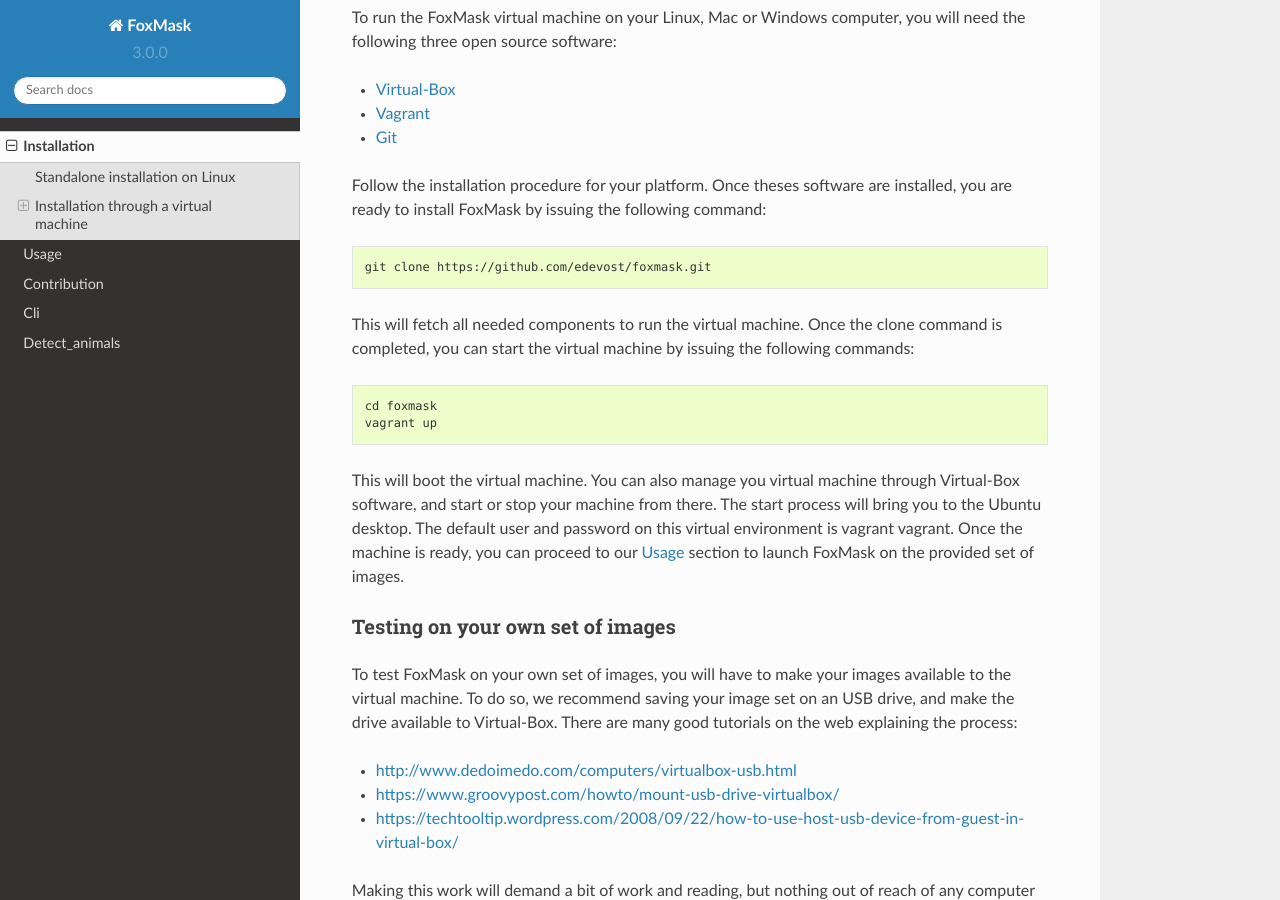
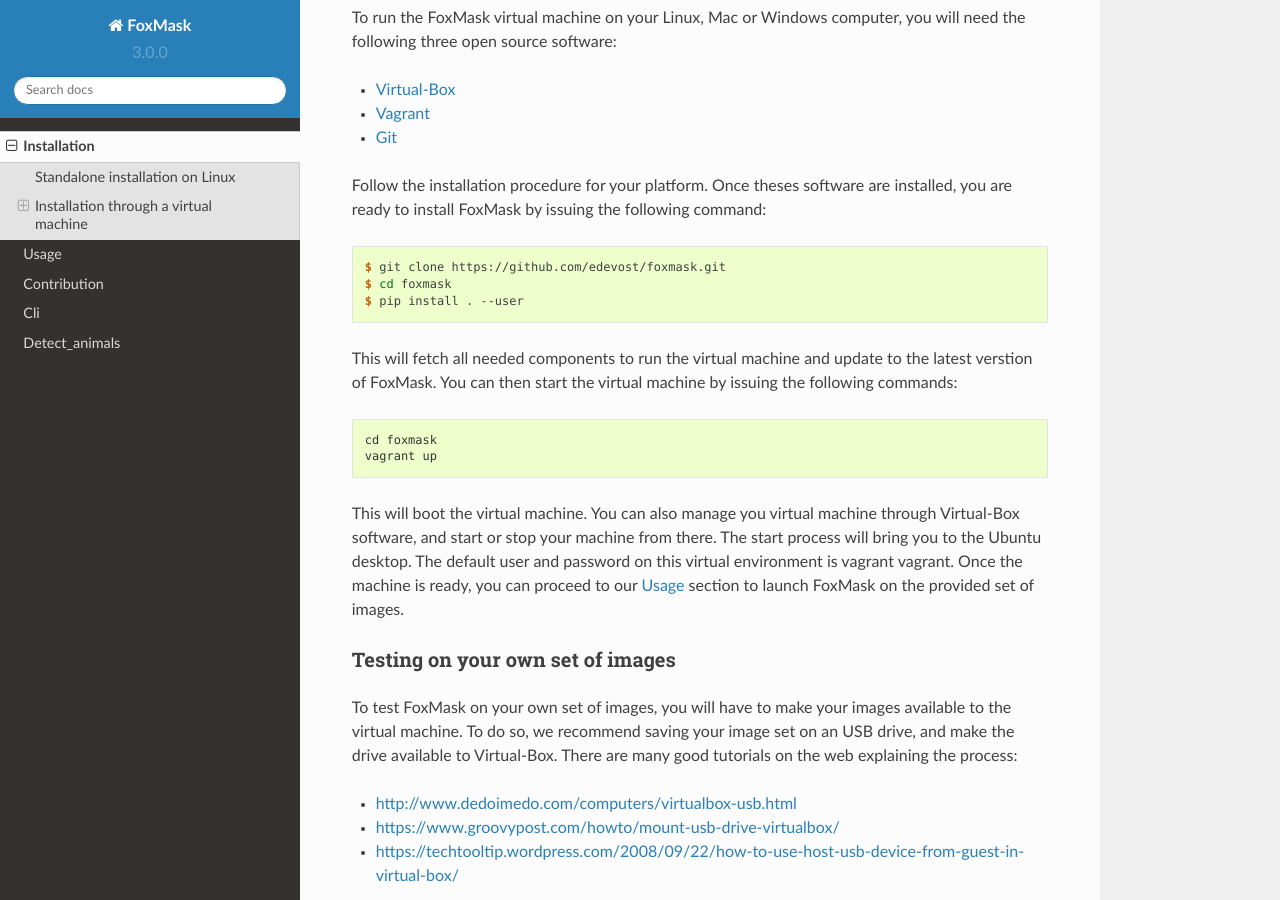
Before and after one commit to edevost/foxmask, a Sphinx documentation site: the page built from docs/installation.rst, in a window 1280 px wide and 900 px high, scrolled down 1435 px. Built offline with Sphinx 7.4.7 and the Read the Docs theme 2.0.0, drawn with Linux system fonts in a browser that asks for light colours; the version number is read from the project's files by our own code.

Commit message:
Added commands to update install of FoxMask

```diff
--- a/docs/installation.rst
+++ b/docs/installation.rst
@@ -93,12 +93,14 @@
 
 .. code-block:: console
 
-   git clone https://github.com/edevost/foxmask.git
+   $ git clone https://github.com/edevost/foxmask.git
+   $ cd foxmask
+   $ pip install . --user
 
 
 This will fetch all needed components to run the virtual
-machine. Once the clone command is completed, you can
-start the virtual machine by issuing the following commands:
+machine and update to the latest verstion of FoxMask.
+You can then start the virtual machine by issuing the following commands:
 
 .. code-block:: console
 
```
